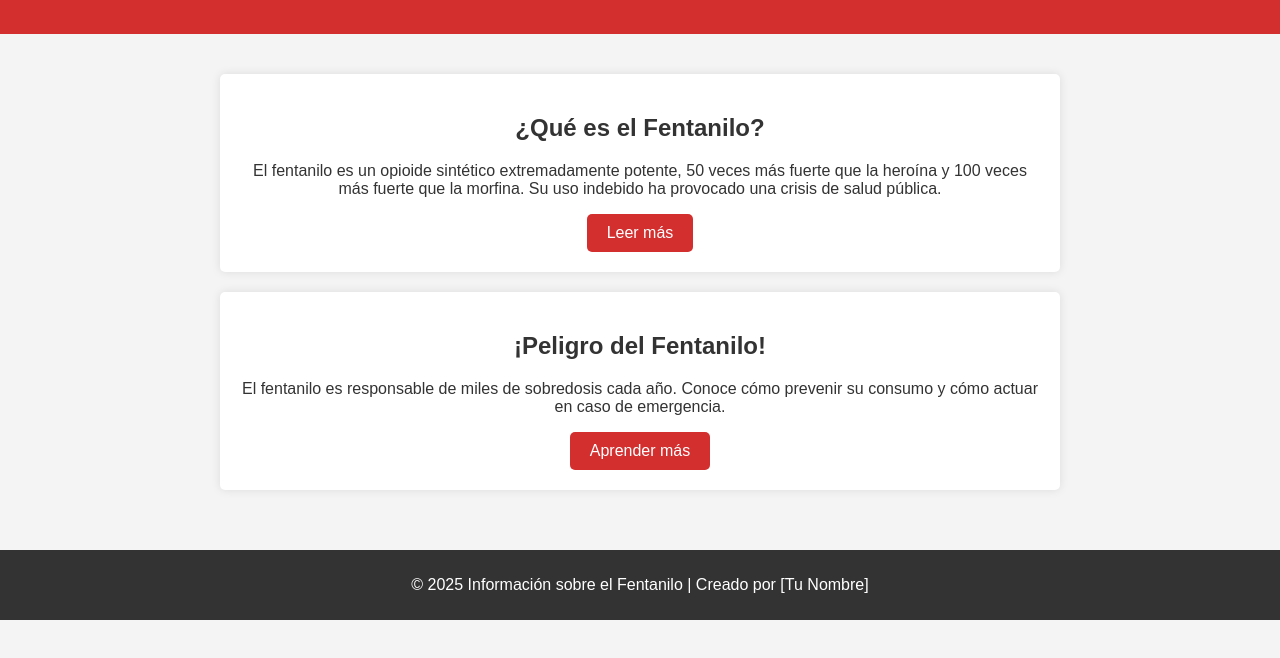
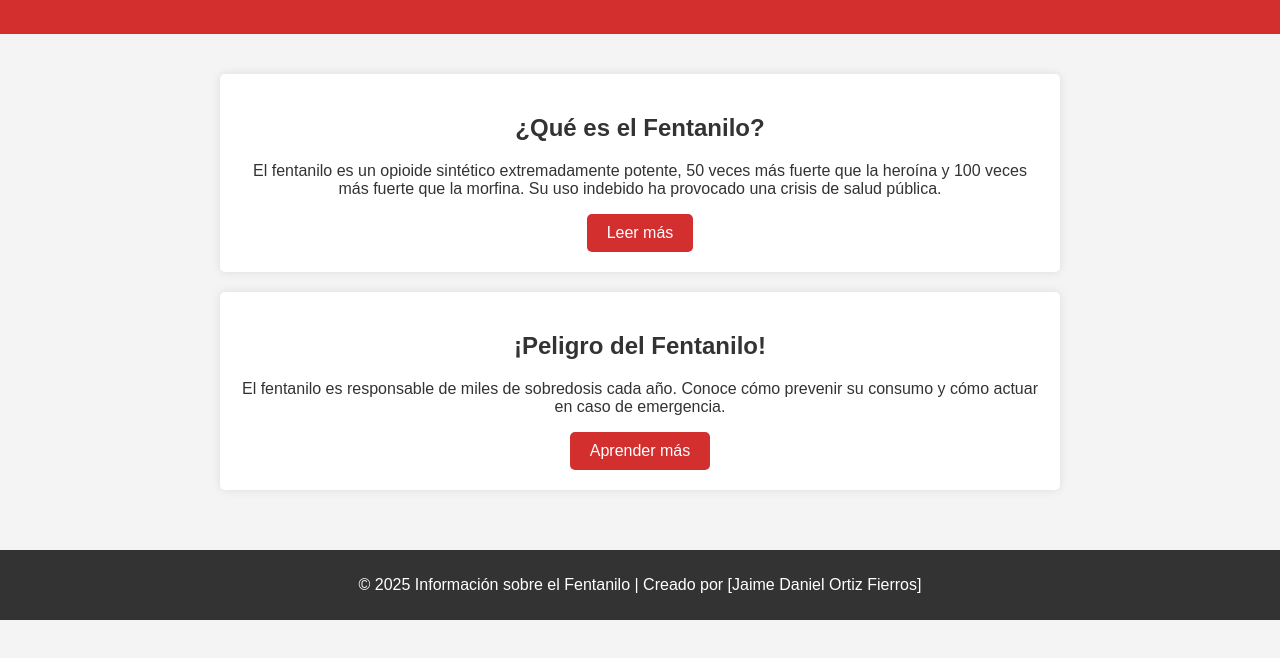
Before and after one commit to Felipe859/Felipe859.github.io, a plain HTML site: page index.html in a window 1280 px wide. Shown: the part 120-778 px from the top of the page. Drawn offline with Linux system fonts and the light colour scheme.

Commit message:
Update index.html

```diff
--- a/index.html
+++ b/index.html
@@ -35,7 +35,7 @@
     </main>
 
     <footer>
-        <p>&copy; 2025 Información sobre el Fentanilo | Creado por [Tu Nombre]</p>
+        <p>&copy; 2025 Información sobre el Fentanilo | Creado por [Jaime Daniel Ortiz Fierros]</p>
     </footer>
 </body>
 </html>
```
